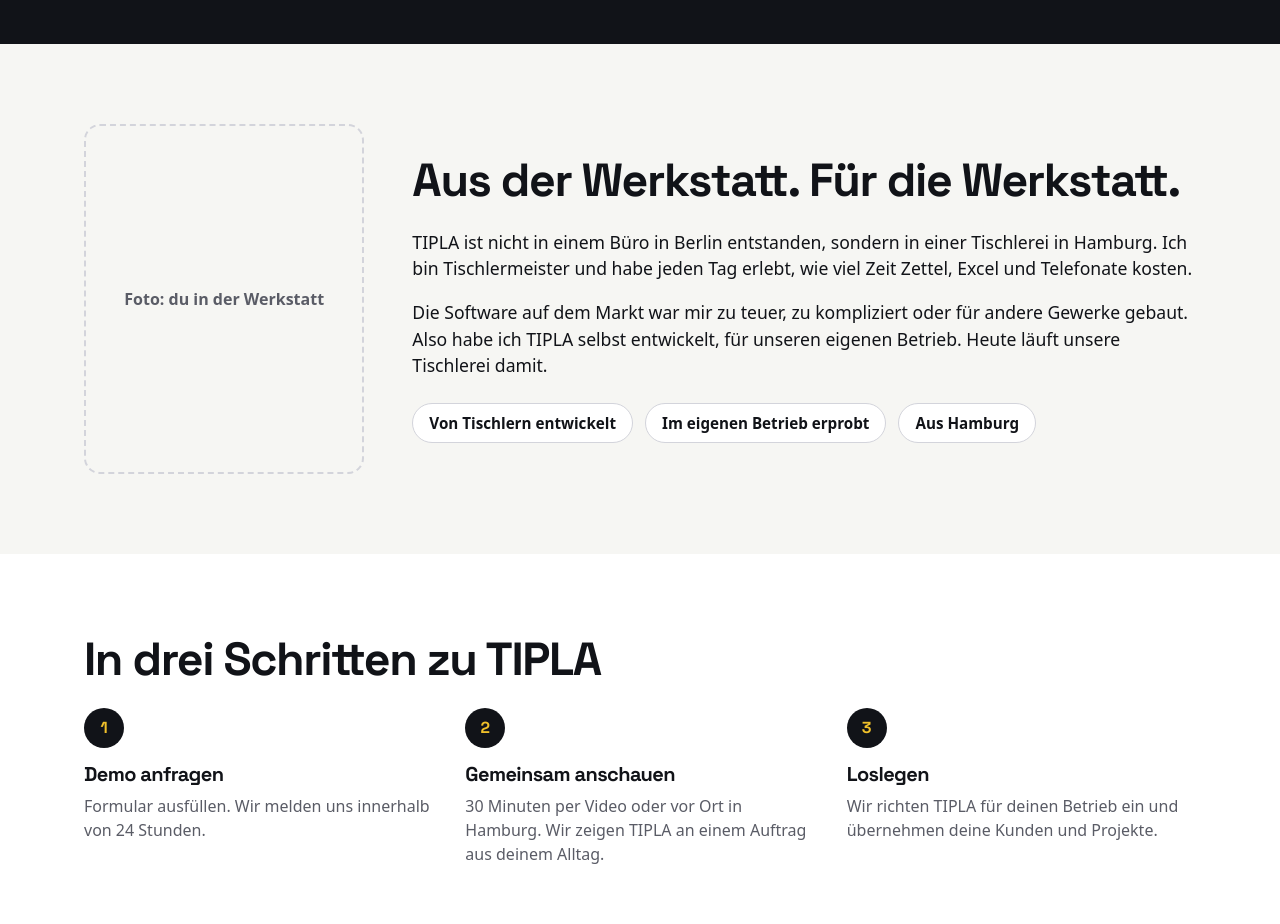
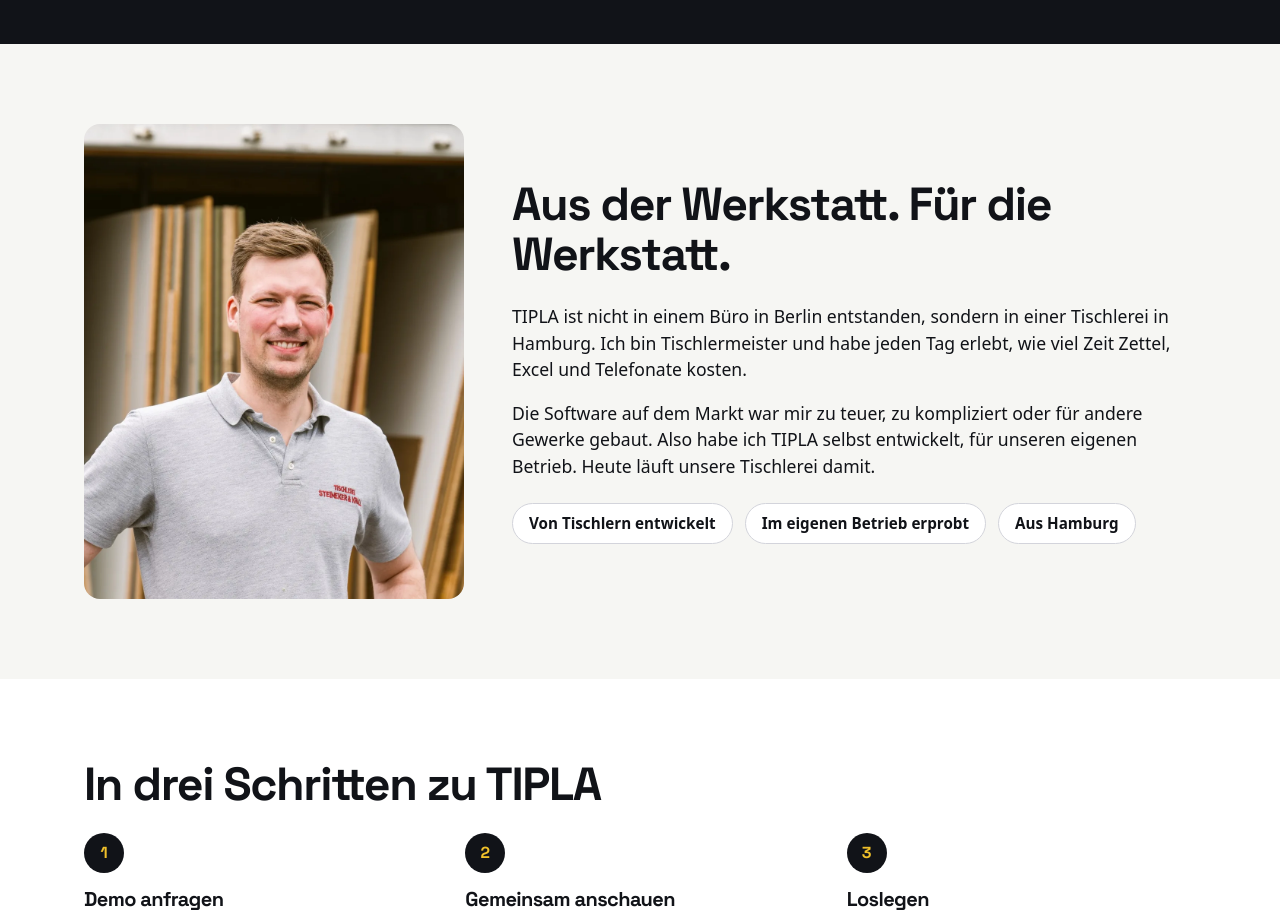
Before and after one commit to jonakrallhh-afk/tipla-website, an Astro site: page / in a window 1280 px wide. Shown: the part 3000-3924 px from the top of the page. Built offline with nearby package versions, Linux system fonts and the light colour scheme; Astro itself is replaced by a stand-in of ours.

Commit message:
Werkstattfoto einbauen
Co-Authored-By: Claude Opus 5.5 <noreply@anthropic.com>
Claude-Session: https://claude.ai/code/session_017pyH8NYMCuqD7Kfn9qZwRs

```diff
--- a/src/pages/index.astro
+++ b/src/pages/index.astro
@@ -188,9 +188,15 @@ const schritte = [
     <!-- Warum TIPLA -->
     <section class="abschnitt" id="warum">
       <div class="innen warum">
-        <div class="bild-platzhalter bild-portrait" role="img" aria-label="Platzhalter für Foto in der Werkstatt">
-          <span>Foto: du in der Werkstatt</span>
-        </div>
+        <img
+          class="bild-portrait"
+          src="/screens/werkstatt.webp"
+          alt="Tischlermeister und Gründer von TIPLA vor dem Plattenlager seiner Tischlerei"
+          width="1000"
+          height="1250"
+          loading="lazy"
+          decoding="async"
+        />
         <div>
           <h2>Aus der Werkstatt. Für die Werkstatt.</h2>
           <p>
@@ -509,8 +515,6 @@ const schritte = [
 
   .bild-portrait {
     aspect-ratio: 4 / 5;
-    border-color: var(--grau-hell);
-    color: var(--text-leise);
   }
 
   /* Abschnitte */
@@ -621,9 +625,14 @@ const schritte = [
     align-items: center;
   }
 
-  .warum > .bild-platzhalter {
+  .warum > .bild-portrait {
     flex: 1 1 280px;
     max-width: 380px;
+    width: 100%;
+    height: auto;
+    display: block;
+    border-radius: 16px;
+    object-fit: cover;
   }
 
   .warum > div:last-child {
```
Also changed, not shown: public/screens/werkstatt.webp (added).
